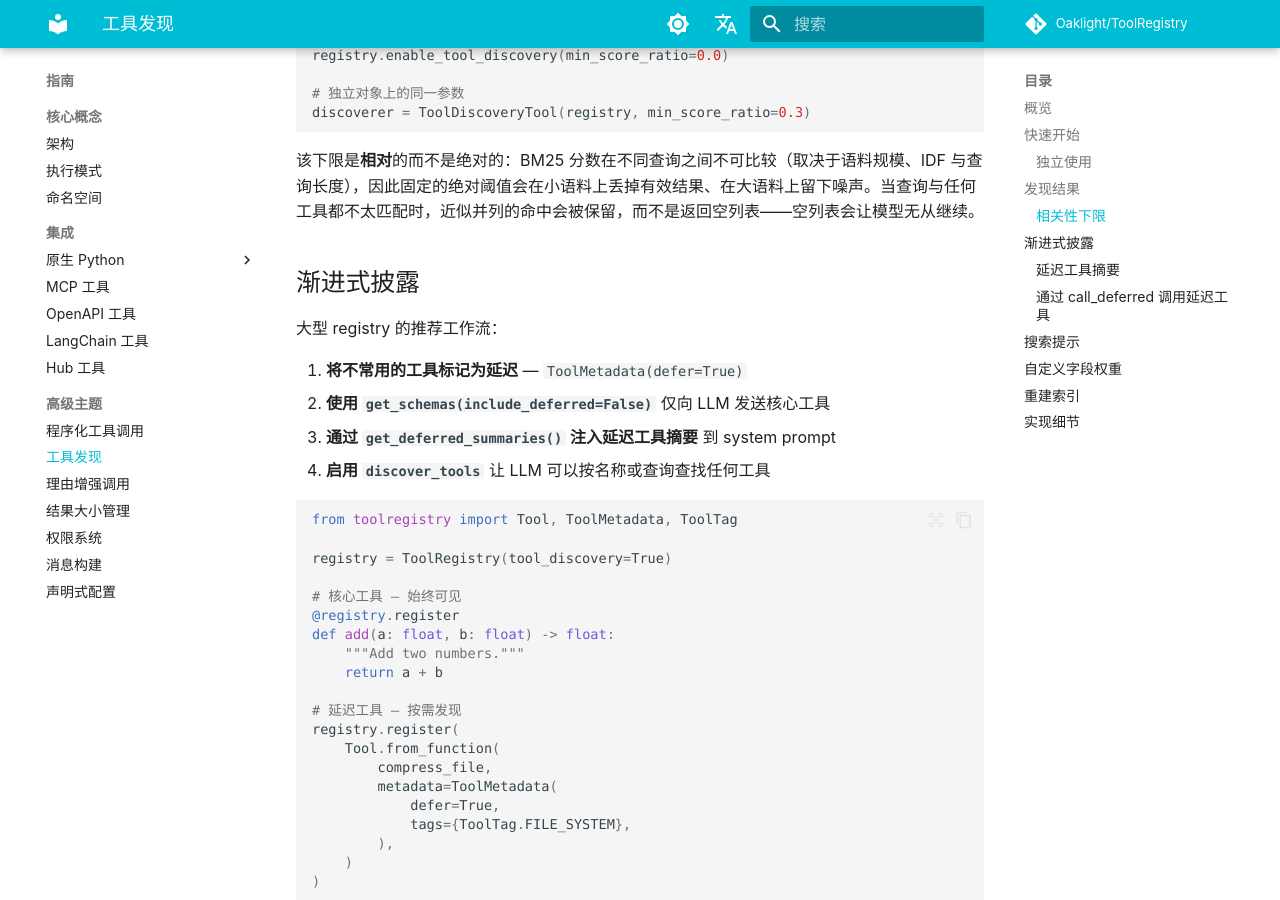
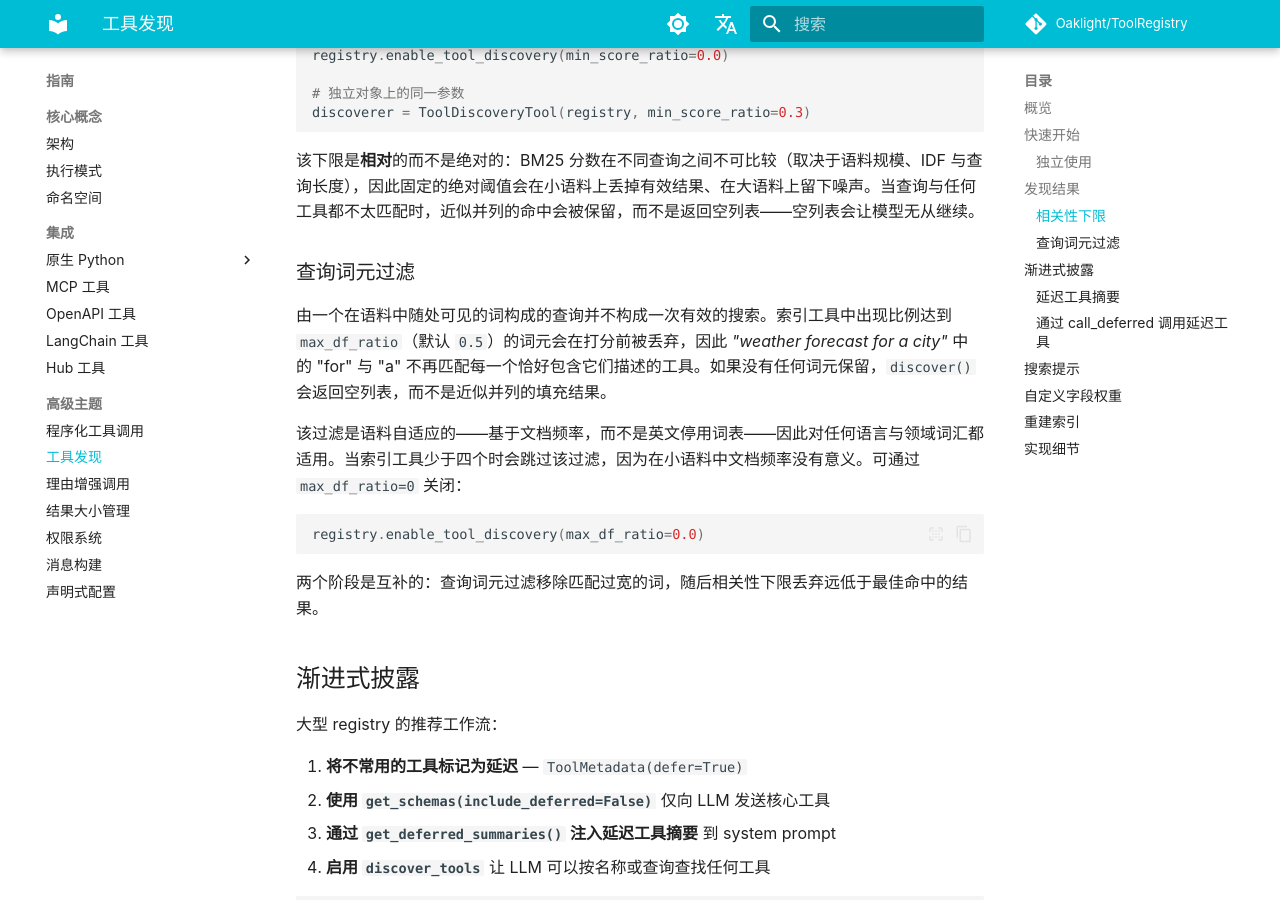
Before and after one commit to Oaklight/ToolRegistry, an MkDocs documentation site: the page built from docs/usage/tool_discovery.md, in a window 1280 px wide and 900 px high, scrolled down 3319 px. Built offline with MkDocs 1.6.1 and Material for MkDocs 9.7.7, drawn with Linux system fonts in a browser that asks for light colours; some web fonts are replaced; comment, search, counter and statistics services are not loaded.

Commit message:
docs: 工具发现查询词元过滤（#332）

````diff
--- a/docs/usage/tool_discovery.md
+++ b/docs/usage/tool_discovery.md
@@ -136,6 +136,18 @@ discoverer = ToolDiscoveryTool(registry, min_score_ratio=0.3)
 ```
 
 该下限是**相对**的而不是绝对的：BM25 分数在不同查询之间不可比较（取决于语料规模、IDF 与查询长度），因此固定的绝对阈值会在小语料上丢掉有效结果、在大语料上留下噪声。当查询与任何工具都不太匹配时，近似并列的命中会被保留，而不是返回空列表——空列表会让模型无从继续。
+
+### 查询词元过滤
+
+由一个在语料中随处可见的词构成的查询并不构成一次有效的搜索。索引工具中出现比例达到 `max_df_ratio`（默认 `0.5`）的词元会在打分前被丢弃，因此 *"weather forecast for a city"* 中的 "for" 与 "a" 不再匹配每一个恰好包含它们描述的工具。如果没有任何词元保留，`discover()` 会返回空列表，而不是近似并列的填充结果。
+
+该过滤是语料自适应的——基于文档频率，而不是英文停用词表——因此对任何语言与领域词汇都适用。当索引工具少于四个时会跳过该过滤，因为在小语料中文档频率没有意义。可通过 `max_df_ratio=0` 关闭：
+
+```python
+registry.enable_tool_discovery(max_df_ratio=0.0)
+```
+
+两个阶段是互补的：查询词元过滤移除匹配过宽的词，随后相关性下限丢弃远低于最佳命中的结果。
 
 ## 渐进式披露
 
````
Also changed, not shown: docs/changelog.md (+1 -0 lines).
